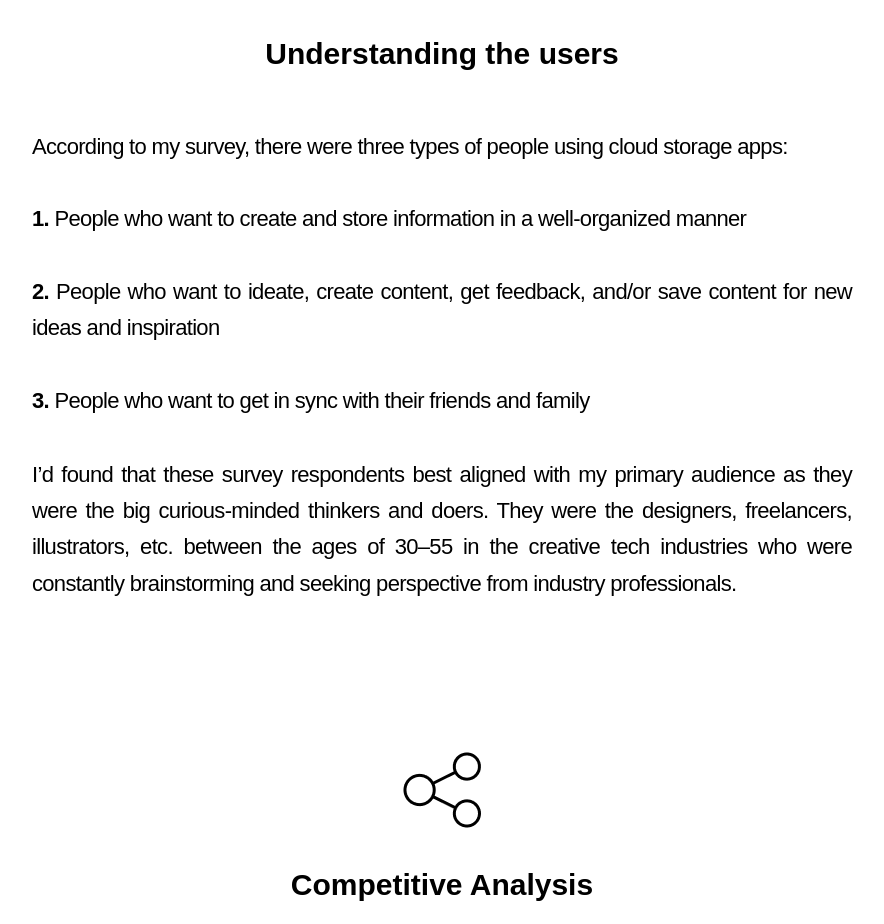
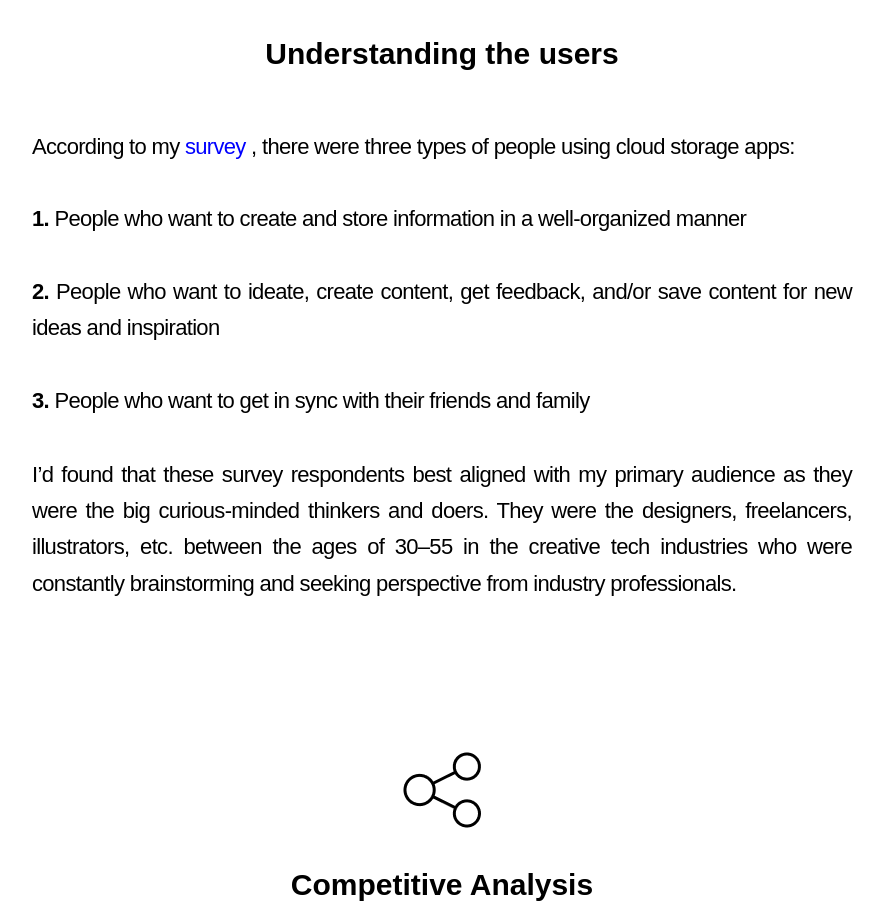
Before and after one commit to okuo88/oliviakuo.design, a plain HTML site: page project1.html in a window 1280 px wide. Shown: the part 6468-7392 px from the top of the page, without its empty margins (198-1082 px from the left). Drawn offline with nearby package versions, Linux system fonts and the light colour scheme.

Commit message:
new updated

```diff
--- a/project1.html
+++ b/project1.html
@@ -229,8 +229,15 @@
         <h3>Understanding the users</h3>
         <br />
         <h4>
-          According to my survey, there were three types of people using cloud
-          storage apps:<br /><br />
+          According to my
+          <a
+            class="bloc"
+            href="https://forms.gle/BKcNxdHxLUaZpps38"
+            target="_blank"
+            style="color:blue"
+            >survey</a
+          >
+          , there were three types of people using cloud storage apps:<br /><br />
 
           <strong>1.</strong> People who want to create and store information in
           a well-organized manner<br /><br />
```
